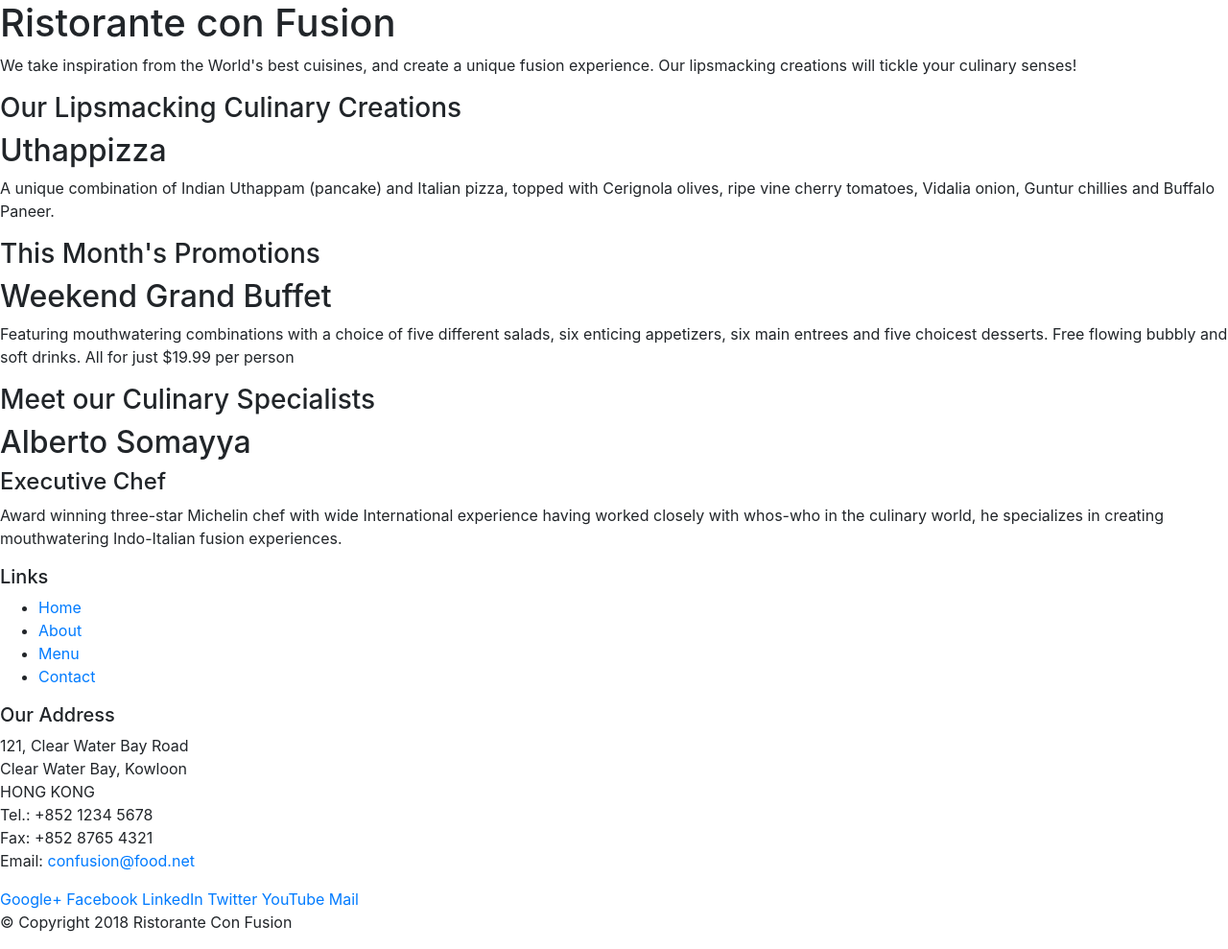
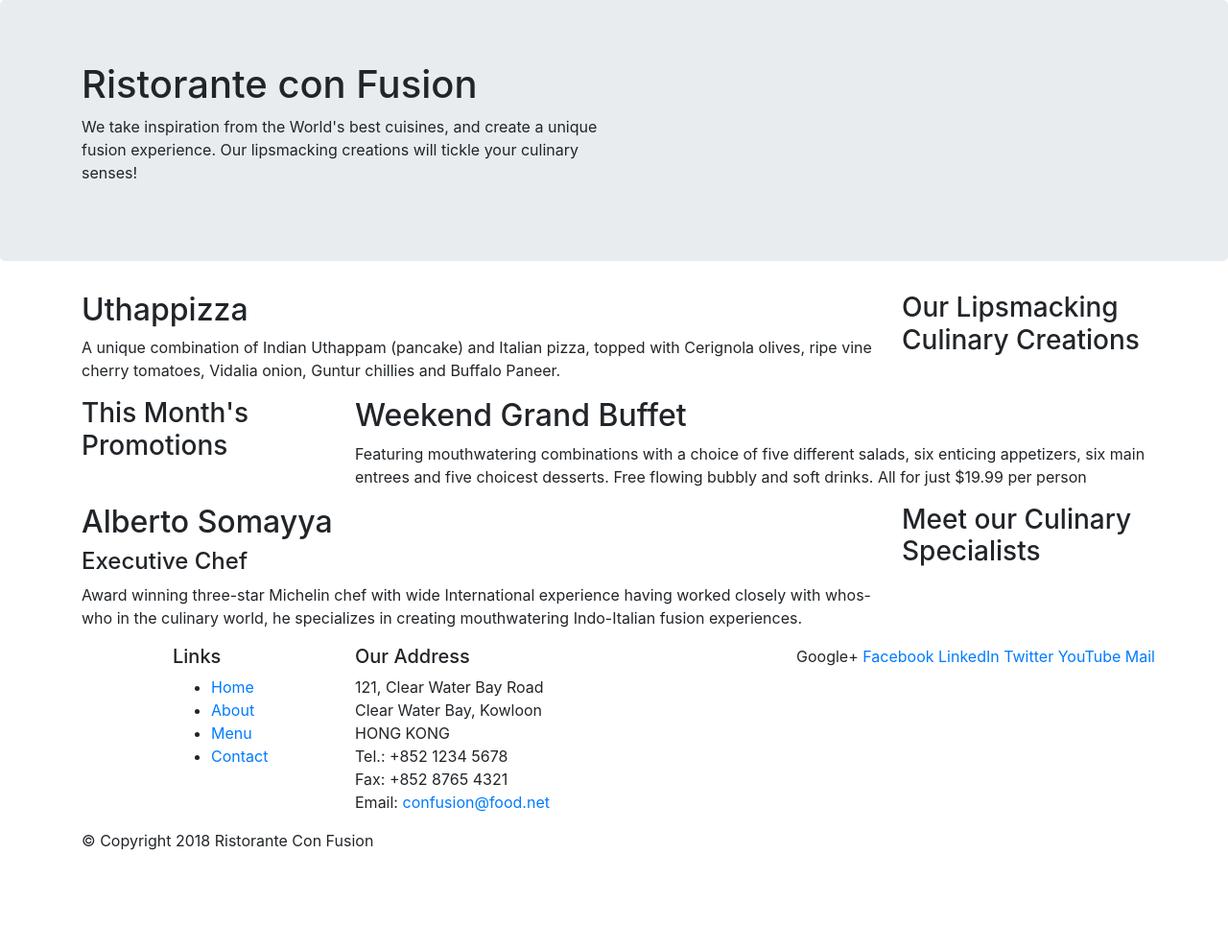
Before and after one commit to ankush789/bootstrap4, a website: page index.html in a window 1280 px wide. Shown: the whole page at 96% size. After the commit the page ends 904 px from the top, so only its background shows below. Drawn offline with nearby package versions, Linux system fonts and the light colour scheme.

Commit message:
Bootstrap part 1

```diff
--- a/index.html
+++ b/index.html
@@ -13,10 +13,10 @@
 
 <body>
 
-    <header>
-        <div>
-            <div>
-                <div>
+    <header class="jumbotron">
+        <div class="container">
+            <div class="row">
+                <div class="col-12 col-sm-6">
                     <h1>Ristorante con Fusion</h1>
                     <p>We take inspiration from the World's best cuisines, and create a unique fusion experience. Our lipsmacking creations will tickle your culinary senses!</p>
                 </div>
@@ -26,33 +26,33 @@
         </div>
     </header>
 
-    <div>
-        <div>
-            <div>
+    <div class="container">
+        <div class="row">
+            <div class="col-12 col-sm-4 order-sm-last col-md-3">
                 <h3>Our Lipsmacking Culinary Creations</h3>
             </div>
-            <div>
+            <div class="col col-sm oder-sm-first col-md">
                 <h2>Uthappizza</h2>
                 <p>A unique combination of Indian Uthappam (pancake) and Italian pizza, topped with Cerignola olives, ripe vine cherry tomatoes, Vidalia onion, Guntur chillies and Buffalo Paneer.</p>
             </div>
         </div>
 
 
-        <div>
-            <div>
+        <div class="row">
+            <div class="col-12 col-sm-4 col-md-3">
                 <h3>This Month's Promotions</h3>
             </div>
-            <div>
+            <div class="col col-sm col-md">
                 <h2>Weekend Grand Buffet</h2>
                 <p>Featuring mouthwatering combinations with a choice of five different salads, six enticing appetizers, six main entrees and five choicest desserts. Free flowing bubbly and soft drinks. All for just $19.99 per person </p>
             </div>
         </div>
 
-        <div>
-            <div>
+        <div class="row">
+            <div class="col-12 col-sm-4 order-sm-last col-md-3">
                 <h3>Meet our Culinary Specialists</h3>
             </div>
-            <div>
+            <div class="col order-sm-first col-sm col-md">
                 <h2>Alberto Somayya</h2>
                 <h4>Executive Chef</h4>
                 <p>Award winning three-star Michelin chef with wide International experience having worked closely with whos-who in the culinary world, he specializes in creating mouthwatering Indo-Italian fusion experiences. </p>
@@ -61,9 +61,9 @@
     </div>
 
     <footer>
-        <div>
-            <div>
-                <div>
+        <div class="container">
+            <div class="row">
+                <div class="col-4 offset-1 col-sm-2">
                     <h5>Links</h5>
                     <ul>
                         <li><a href="#">Home</a></li>
@@ -72,7 +72,7 @@
                         <li><a href="#">Contact</a></li>
                     </ul>
                 </div>
-                <div>
+                <div class="col-7 col-sm-5">
                     <h5>Our Address</h5>
                     <address>
 		              121, Clear Water Bay Road<br>
@@ -83,8 +83,8 @@
 		              Email: <a href="mailto:confusion@food.net">confusion@food.net</a>
 		           </address>
                 </div>
-                <div>
-                    <div>
+                <div class="row">
+                    <div class="col-12 col-sm-4>
                         <a href="http://google.com/+">Google+</a>
                         <a href="http://www.facebook.com/profile.php?id=">Facebook</a>
                         <a href="http://www.linkedin.com/in/">LinkedIn</a>
@@ -94,8 +94,8 @@
                     </div>
                 </div>
            </div>
-           <div>
-                <div>
+           <div class="row">
+                <div class="col-auto">
                     <p>© Copyright 2018 Ristorante Con Fusion</p>
                 </div>
            </div>
```
